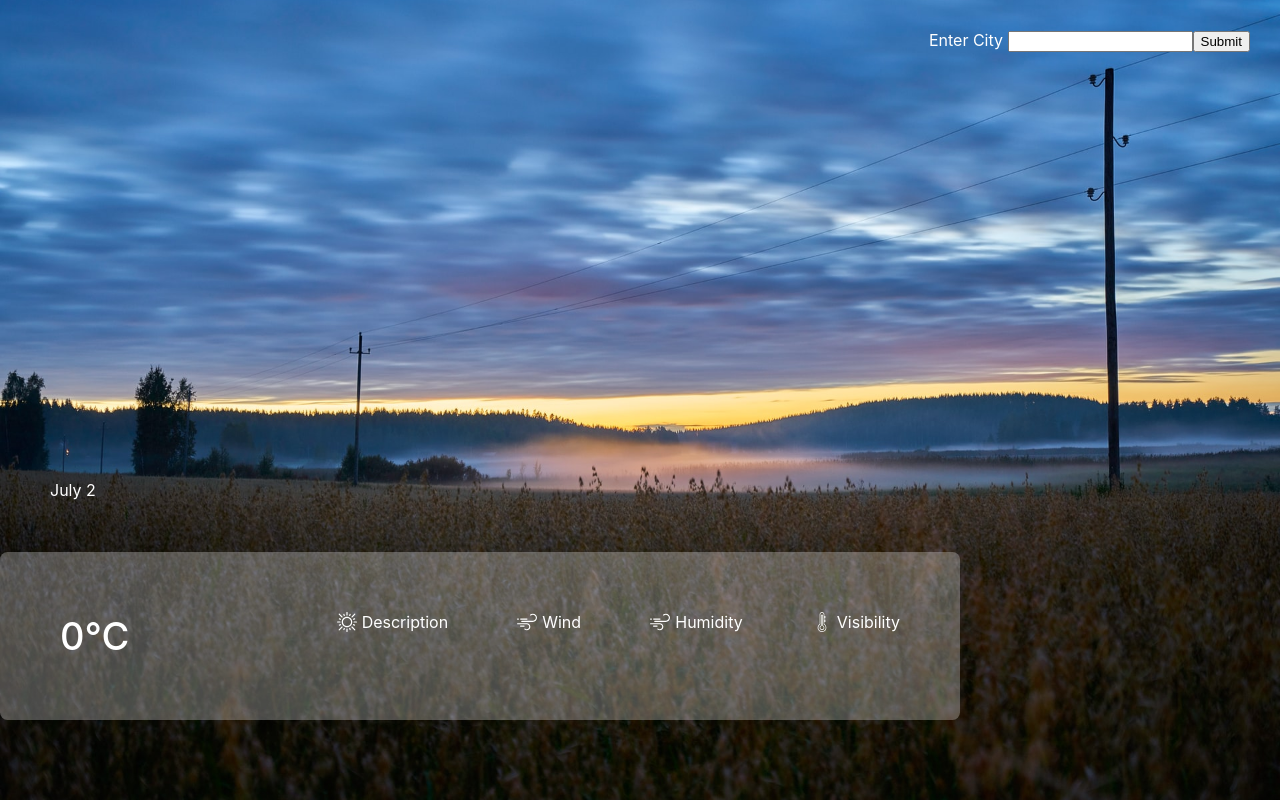
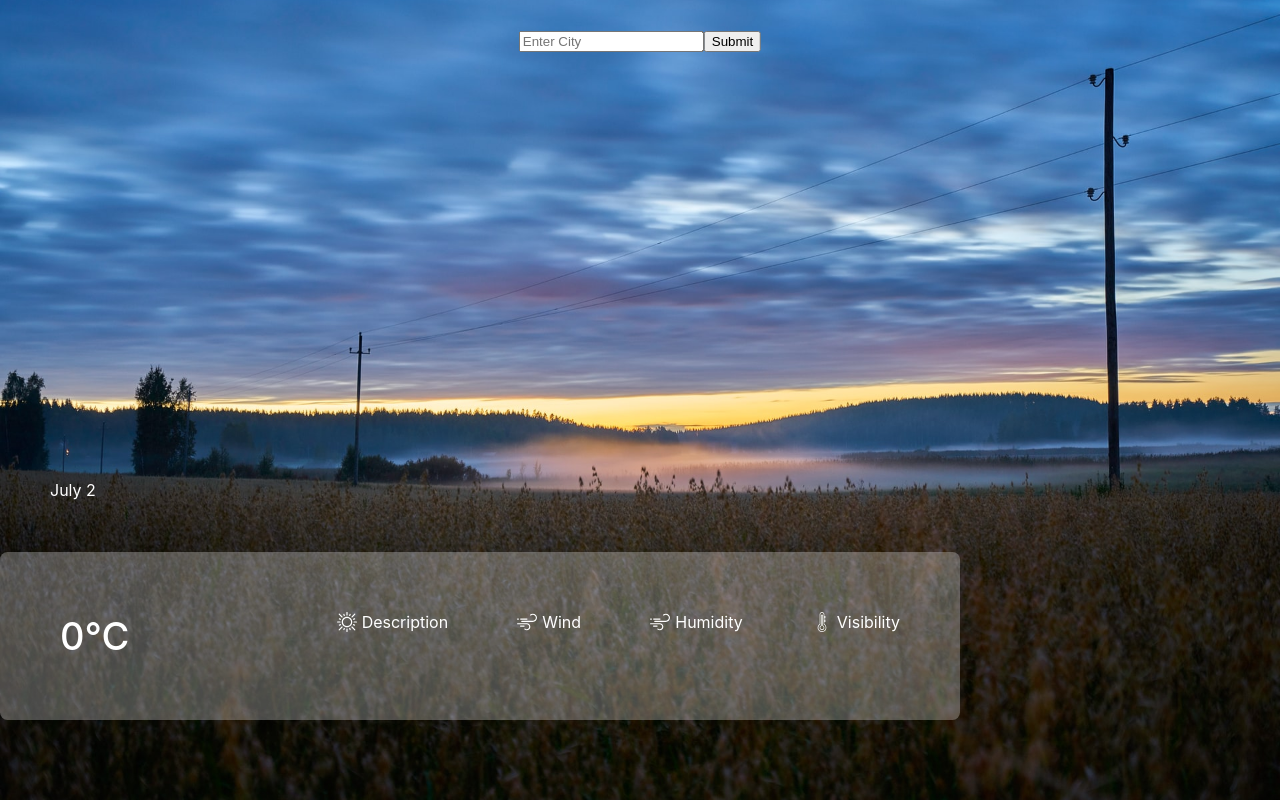
Before and after one commit to MPiotrowska/weather-app, a React (Create React App) app: page / in a window 1280 px wide. Built offline with nearby package versions, Linux system fonts and the light colour scheme; no server answers.

Commit message:
add style to form

```diff
--- a/src/App.css
+++ b/src/App.css
@@ -90,8 +90,10 @@ h2 {
 .form {
   position: absolute;
   top: 30px;
-  right: 30px;
   z-index: 1;
+  left: 50%;
+  transform: translateX(-50%);
+
 }
 
 .weatherContainer {
--- a/src/Components/Form.jsx
+++ b/src/Components/Form.jsx
@@ -2,13 +2,19 @@ import React from "react";
 
 function Form(props) {
   return (
+
     <div className="form">
       <form onSubmit={props.handleSubmition}>
-        <span>Enter City </span>
-        <input type="text" onChange={props.handleSearches} value={props.city} />
+        <input
+          type="text"
+          placeholder="Enter City"
+          onChange={props.handleSearches}
+          value={props.city}
+        />
         <button>Submit</button>
       </form>
     </div>
+
   );
 }
 
```
